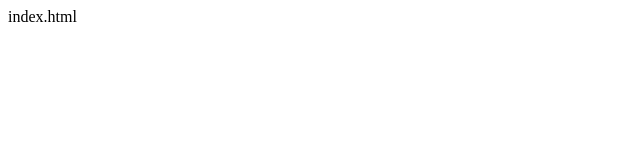
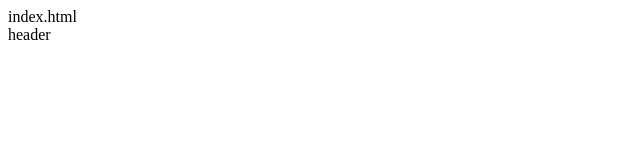
Before and after one commit to liurongji/learngit, a plain HTML site: page index.html in a window 1280 px wide. Shown: the full height of the page, 0-640 px from the left. Drawn offline with Linux system fonts and the light colour scheme.

Commit message:
index.html add

```diff
--- a/index.html
+++ b/index.html
@@ -10,6 +10,7 @@
 
 <body>
     <div class="">index.html</div>
+    <div class="">header</div>
 </body>
 
 </html>
```
